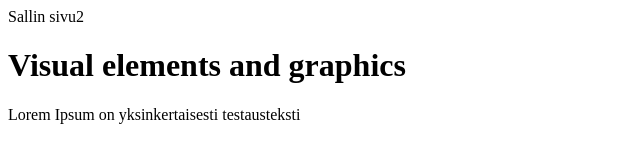
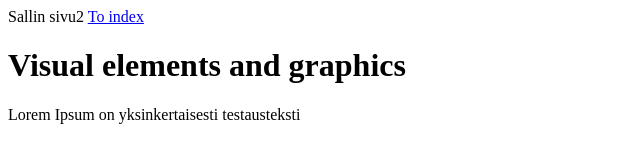
Before and after one commit to sallikarki/sallikarki.github.io, a plain HTML site: page second.html in a window 1280 px wide. Shown: the full height of the page, 0-640 px from the left. Drawn offline with Linux system fonts and the light colour scheme.

Commit message:
Update second.html

```diff
--- a/second.html
+++ b/second.html
@@ -3,6 +3,8 @@
 <html>
   <head>Sallin sivu2</head>
 <body>
+
+  <a href="https://sallikarki.github.io/">To index</a>
 
 <h1>Visual elements and graphics</h1>
 
```
